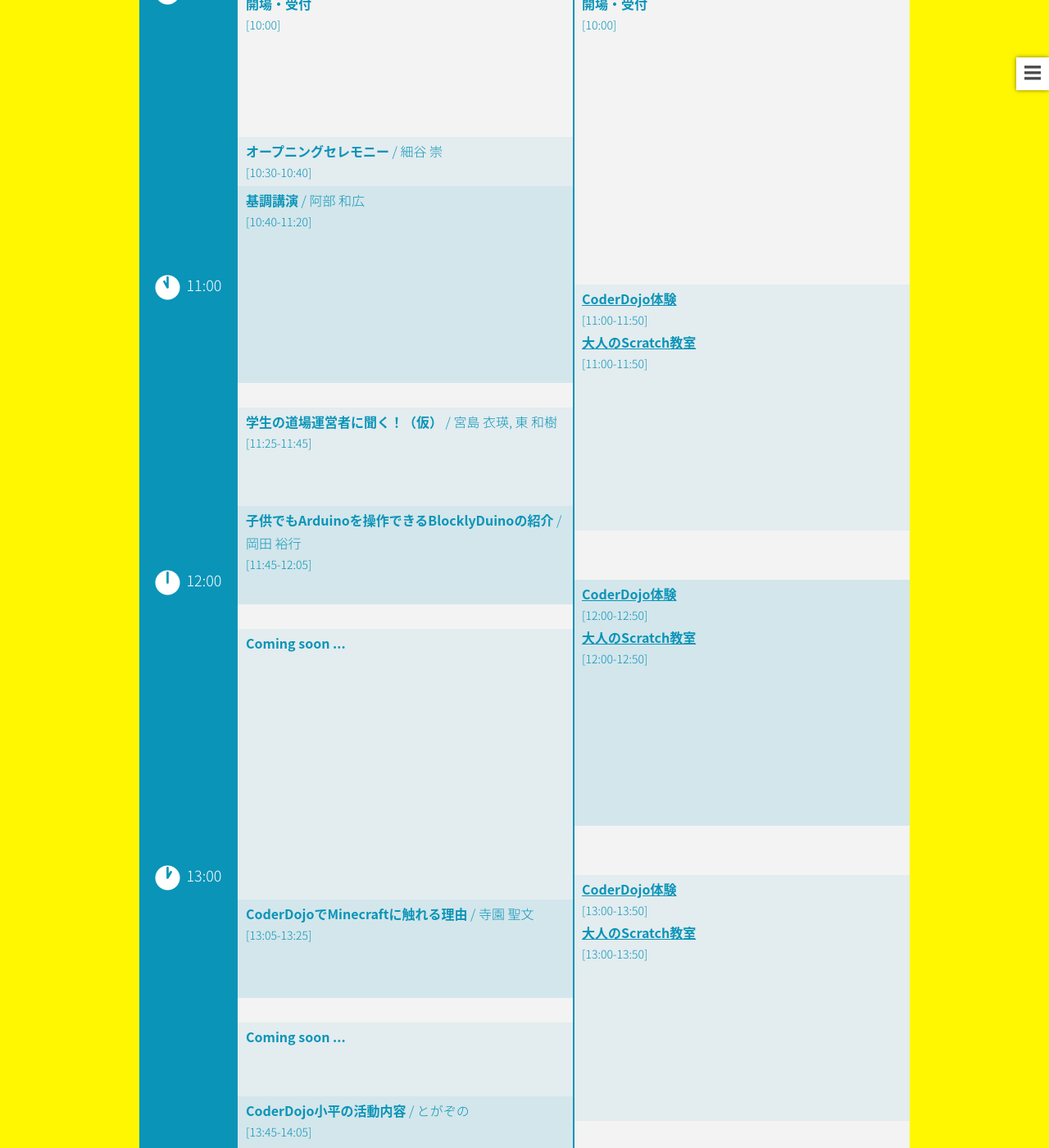
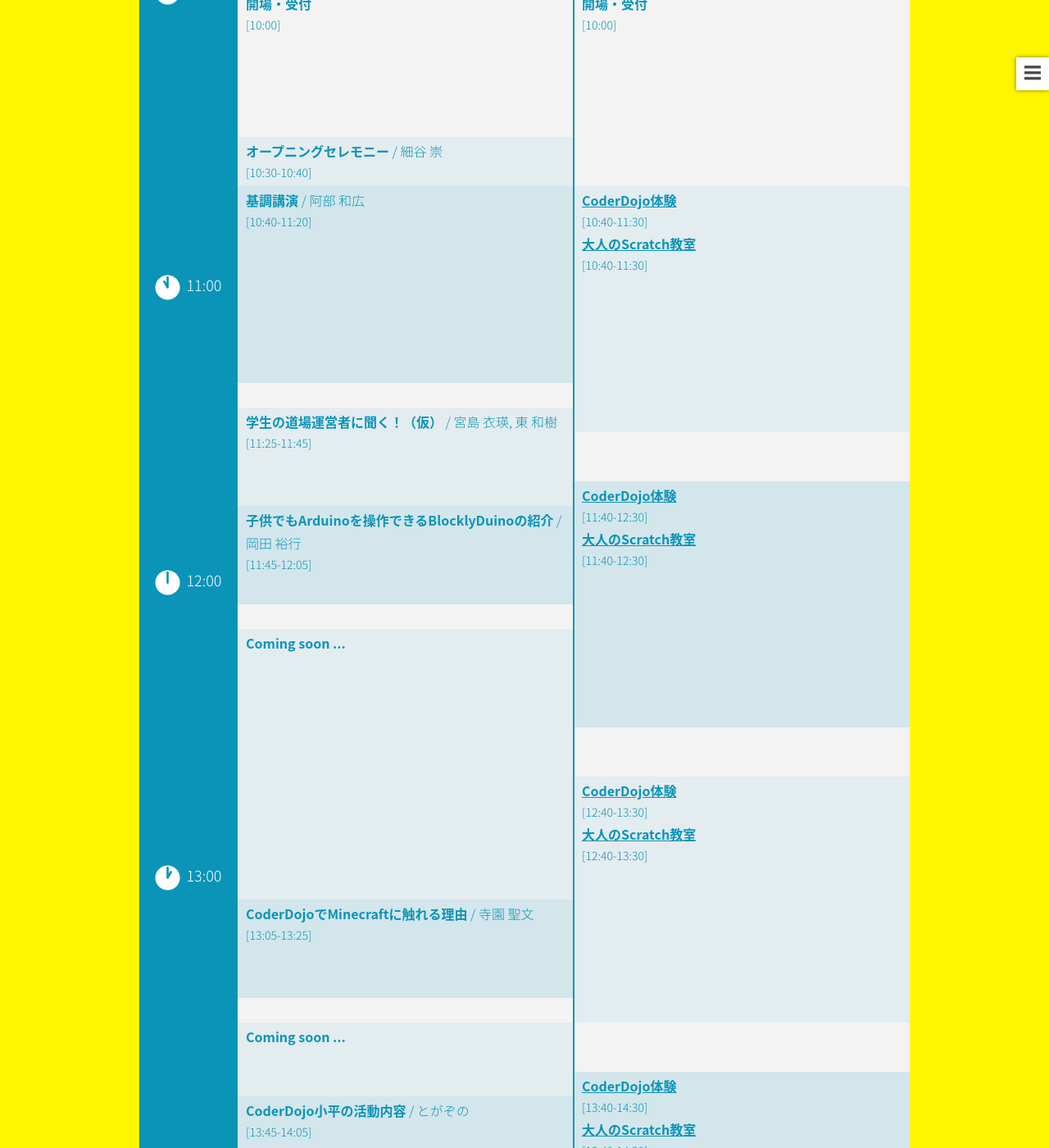
Before and after one commit to dojocon-japan/dojocon2016.coderdojo.jp, a Jekyll site: the page built from index.html, in a window 1280 px wide and 1400 px high, scrolled down 9475 px. Shown: the whole window at 82% size. Built offline with Jekyll 4.4.1, drawn with Linux system fonts in a browser that asks for light colours; some web fonts are replaced; comment, search, counter and statistics services are not loaded; some of the changed text lies outside the part shown.

Commit message:
#32 Fix WorkShop TimeTable

```diff
--- a/_includes/sessions.html
+++ b/_includes/sessions.html
@@ -113,7 +113,7 @@
 
 <div id="workshop-coderdojo" class="session-detail-box js-session-detail-box">
 	<h3 class="session-title">CoderDojo体験</h3>
-	<p class="session-time">11:00-11:50, 12:00-12:50, 13:00-13:50, 14:00-14:50, 15:00-15:50</p>
+	<p class="session-time">10:40-11:30, 11:40-12:30, 12:40-13:30, 13:40-14:30, 14:40-15:30</p>
 	<!-- <p><span class="session-detail-box-label">Speaker</span>　<span class="speaker-name">岡田 裕行</span></p> -->
 	<div class="session-detail">
 		<p>Scratchを使った子供向けプログラミングを体験してみませんか？<br>
@@ -127,7 +127,7 @@
 
 <div id="workshop-scratch" class="session-detail-box js-session-detail-box">
 	<h3 class="session-title">大人のScratch教室</h3>
-	<p class="session-time">11:00-11:50, 12:00-12:50, 13:00-13:50, 14:00-14:50, 15:00-15:50</p>
+	<p class="session-time">10:40-11:30, 11:40-12:30, 12:40-13:30, 13:40-14:30, 14:40-15:30</p>
 	<!-- <p><span class="session-detail-box-label">Speaker</span>　<span class="speaker-name">岡田 裕行</span></p> -->
 	<div class="session-detail">
 		<p>大人向けのScratch教室を開催します。CoderDojoは7歳〜17歳を対象としたプログラミング道場ですが、本ワークショップではその楽しさを大人の皆さんにも体験頂きたいと思います。Scratch未経験の方も歓迎です！</p>
--- a/index.html
+++ b/index.html
@@ -66,7 +66,7 @@ layout: default
 			<div class="event-info">
 				<h2>開催概要</h2>
 				<p>開催日 : 2016年8月27日（土）<br />
-					時間 : 10:00 - 16:10（予定）<br />
+					時間 : 10:40 - 13010（予定）<br />
 					場所 : <a href="{{ site.venueurl }}" target="_blank">内田洋行 大阪 ユビキタス協創広場 CANVAS</a><br />
 					参加費 : 無料</p>
 				<p class="entry-button-outer"><a href="{{ site.entryurl }}" class="button button-large button-black icon-flag" target="_blank">Entry</a><br>
@@ -283,48 +283,48 @@ layout: default
 			<div class="workshop-line">
 				<h2>Workshop Line</h2>
 				<ol class="workshops">
-					<li class="duration-50min break-10min">
+					<li class="duration-30min break-10min">
 						<h3 class="session-title">開場・受付</h3>
 						<p class="time">[10:00]</p>
 					</li>
 					<li class="bg-light duration-50min break-10min">
 						<h3 class="workshop-title"><a href="#workshop-coderdojo" class="js-session-detail-trigger">CoderDojo体験</a></h3>
-						<p class="time">[11:00-11:50]</p>
+						<p class="time">[10:40-11:30]</p>
 						<!-- <p><a href="" class="button button-small button-blue">Entry</a></p> -->
 						<h3 class="workshop-title"><a href="#workshop-scratch" class="js-session-detail-trigger">大人のScratch教室</a></h3>
-						<p class="time">[11:00-11:50]</p>
+						<p class="time">[10:40-11:30]</p>
 						<!-- <p><a href="" class="button button-small button-blue">Entry</a></p> -->
 					</li>
 					<li class="bg-dark duration-50min break-10min">
 						<h3 class="workshop-title"><a href="#workshop-coderdojo" class="js-session-detail-trigger">CoderDojo体験</a></h3>
-						<p class="time">[12:00-12:50]</p>
+						<p class="time">[11:40-12:30]</p>
 						<!-- <p><a href="" class="button button-small button-blue">Entry</a></p> -->
 						<h3 class="workshop-title"><a href="#workshop-scratch" class="js-session-detail-trigger">大人のScratch教室</a></h3>
-						<p class="time">[12:00-12:50]</p>
+						<p class="time">[11:40-12:30]</p>
 						<!-- <p><a href="" class="button button-small button-blue">Entry</a></p> -->
 					</li>
 					<li class="bg-light duration-50min break-10min">
 						<h3 class="workshop-title"><a href="#workshop-coderdojo" class="js-session-detail-trigger">CoderDojo体験</a></h3>
-						<p class="time">[13:00-13:50]</p>
+						<p class="time">[12:40-13:30]</p>
 						<!-- <p><a href="" class="button button-small button-blue">Entry</a></p> -->
 						<h3 class="workshop-title"><a href="#workshop-scratch" class="js-session-detail-trigger">大人のScratch教室</a></h3>
-						<p class="time">[13:00-13:50]</p>
+						<p class="time">[12:40-13:30]</p>
 						<!-- <p><a href="" class="button button-small button-blue">Entry</a></p> -->
 					</li>
 					<li class="bg-dark duration-50min break-10min">
 						<h3 class="workshop-title"><a href="#workshop-coderdojo" class="js-session-detail-trigger">CoderDojo体験</a></h3>
-						<p class="time">[14:00-14:50]</p>
+						<p class="time">[13:40-14:30]</p>
 						<!-- <p><a href="" class="button button-small button-blue">Entry</a></p> -->
 						<h3 class="workshop-title"><a href="#workshop-scratch" class="js-session-detail-trigger">大人のScratch教室</a></h3>
-						<p class="time">[14:00-14:50]</p>
+						<p class="time">[13:40-14:30]</p>
 						<!-- <p><a href="" class="button button-small button-blue">Entry</a></p> -->
 					</li>
 					<li class="bg-light duration-50min break-10min">
 						<h3 class="workshop-title"><a href="#workshop-coderdojo" class="js-session-detail-trigger">CoderDojo体験</a></h3>
-						<p class="time">[15:00-15:50]</p>
+						<p class="time">[14:40-15:30]</p>
 						<!-- <p><a href="" class="button button-small button-blue">Entry</a></p> -->
 						<h3 class="workshop-title"><a href="#workshop-scratch" class="js-session-detail-trigger">大人のScratch教室</a></h3>
-						<p class="time">[15:00-15:50]</p>
+						<p class="time">[14:40-15:30]</p>
 						<!-- <p><a href="" class="button button-small button-blue">Entry</a></p> -->
 					</li>
 				</ol>
```
